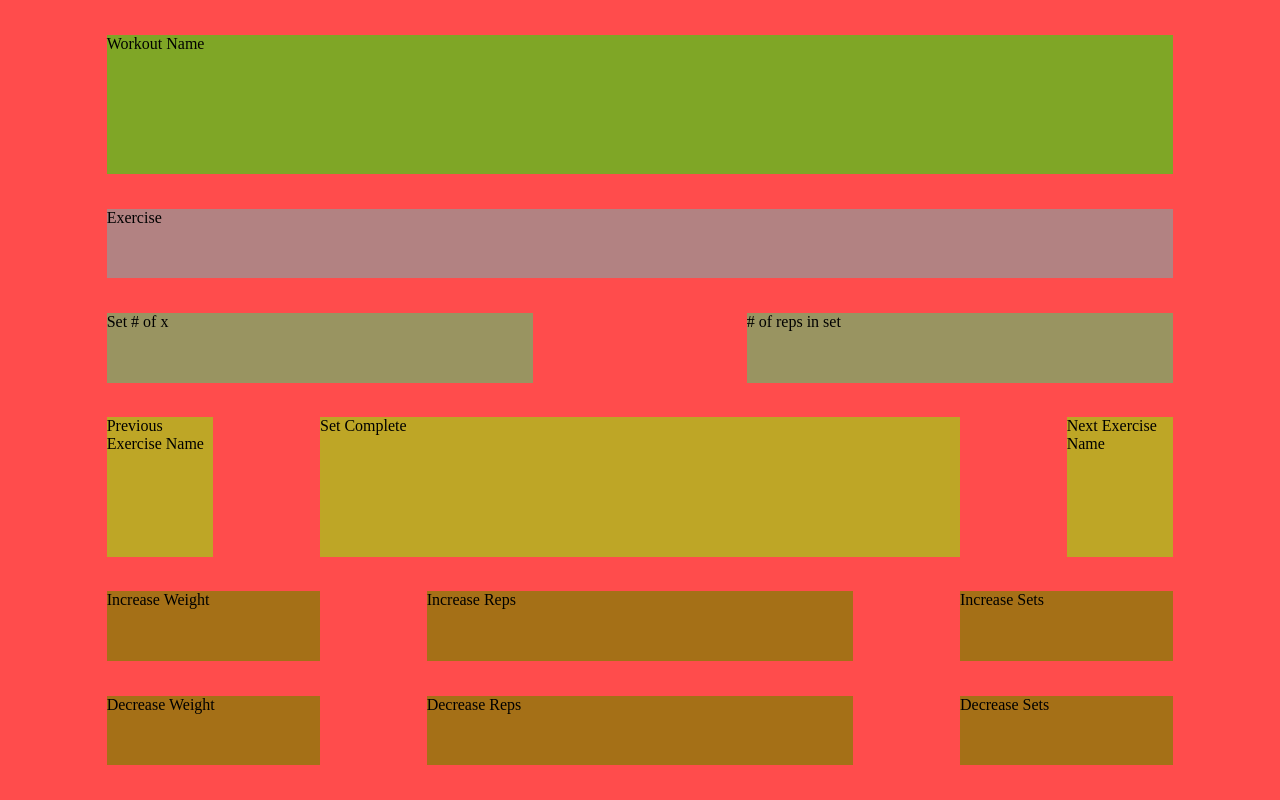
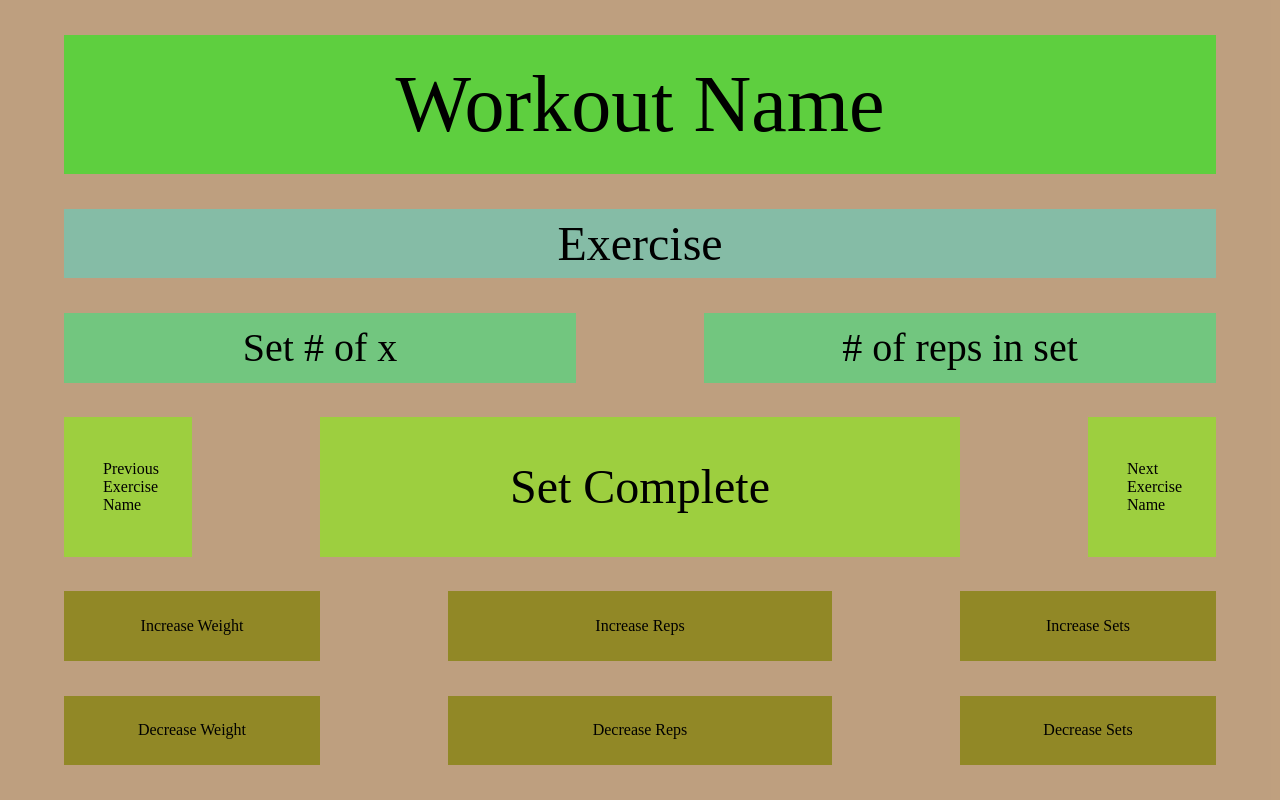
Before and after one commit to enix2direct/Simple-Workout, a plain HTML site: page index.html in a window 1280 px wide. Drawn offline with Linux system fonts and the light colour scheme.

Commit message:
Updated layout

```diff
--- a/index.css
+++ b/index.css
@@ -6,10 +6,10 @@ html, body {
 
 .grid {
     display: grid;
-    background-color: rgba(255, 0, 0, 0.7);
+    background-color: rgba(127, 65, 0, 0.5);
     gap: 0;
     padding: 0;
-    grid-template-columns: repeat(12, 1fr);
+    grid-template-columns: 1fr repeat(4, 2fr) repeat(2, 1fr) repeat(4, 2fr) 1fr;
     grid-template-rows: repeat(23, 1fr);
     height: 100%;
     width: 100%;
@@ -18,64 +18,101 @@ html, body {
 .item1 {
     grid-area: 2/2/6/12;
     background-color: rgba(0,255,0,.5);
+    font-size: 500%;
+    display: flex;
+    justify-content: center;
+    align-items: center;
 }
 
 .item2 {
     grid-area: 7/2/9/12;
     background-color: rgba(0,255,255,.3);
-}
-
-.item3 {
-    grid-area: 10/2/12/6;
-    background-color: rgba(0,255,127,.4);
+    font-size: 300%;
 }
 
 .item3-1 {
+    grid-area: 10/2/12/6;
+    background-color: rgba(0,255,127,.4);
+    font-size: 250%;
+}
+
+.item3-2 {
     grid-area: 10/8/12/12;
     background-color: rgba(0,255,127,.4);
+    font-size: 250%;
 }
 
 .item4-1 {
     grid-area: 13/2/17/3;
     background-color: rgba(127,255,0,.5);
+    font-size: 100%;
+}
+
+.vertical {
+    width: 50px;
 }
 
 .item4-2 {
     grid-area: 13/4/17/10;
     background-color: rgba(127,255,0,.5);
+    font-size: 300%;
 }
 
 .item4-3 {
     grid-area: 13/11/17/12;
     background-color: rgba(127,255,0,.5);
+    font-size: 100%;
 }
 
 .item5-1 {
     grid-area: 18/2/20/4;
     background-color: rgba(127,127,0,.7);
+    font-size: 100%;
 }
 
 .item5-2 {
     grid-area: 18/5/20/9;
     background-color: rgba(127,127,0,.7);
+    font-size: 100%;
+    display: flex;
+    justify-content: center;
+    align-items: center;
 }
 
 .item5-3 {
     grid-area: 18/10/20/12;
     background-color: rgba(127,127,0,.7);
+    font-size: 100%;
+    display: flex;
+    justify-content: center;
+    align-items: center;
 }
 
 .item5-4 {
     grid-area: 21/2/23/4;
     background-color: rgba(127,127,0,.7);
+    font-size: 100%;
+    display: flex;
+    justify-content: center;
+    align-items: center;
 }
 
 .item5-5 {
     grid-area: 21/5/23/9;
     background-color: rgba(127,127,0,.7);
+    font-size: 100%;
+    display: flex;
+    justify-content: center;
+    align-items: center;
 }
 
 .item5-6 {
     grid-area: 21/10/23/12;
     background-color: rgba(127,127,0,.7);
 }
+
+.flex {
+    display: flex;
+    justify-content: center;
+    align-items: center;
+}
--- a/index.html
+++ b/index.html
@@ -9,17 +9,21 @@
 </head>
 <body>
     <div class="grid">
-        <div class="item1">Workout Name</div>
-        <div class="item2">Exercise</div>
-        <div class="item3">Set # of x</div>
-        <div class="item3-1"># of reps in set</div>
-        <div class="item4-1">Previous Exercise Name</div>
-        <div class="item4-2">Set Complete</div>
-        <div class="item4-3">Next Exercise Name</div>
-        <div class="item5-1">Increase Weight</div>
-        <div class="item5-2">Increase Reps</div>
-        <div class="item5-3">Increase Sets</div>
-        <div class="item5-4">Decrease Weight</div>
-        <div class="item5-5">Decrease Reps</div>
-        <div class="item5-6">Decrease Sets</div>
+        <div class="item1 flex">Workout Name</div>
+        <div class="item2 flex">Exercise</div>
+        <div class="item3-1 flex">Set # of x</div>
+        <div class="item3-2 flex"># of reps in set</div>
+        <div class="item4-1 flex">
+            <div class="vertical">Previous Exercise Name</div>
+        </div>
+        <div class="item4-2 flex">Set Complete</div>
+        <div class="item4-3 flex">
+            <div class="vertical">Next Exercise Name</div>
+        </div>
+        <div class="item5-1 flex">Increase Weight</div>
+        <div class="item5-2 flex">Increase Reps</div>
+        <div class="item5-3 flex">Increase Sets</div>
+        <div class="item5-4 flex">Decrease Weight</div>
+        <div class="item5-5 flex">Decrease Reps</div>
+        <div class="item5-6 flex">Decrease Sets</div>
     </div>
```
